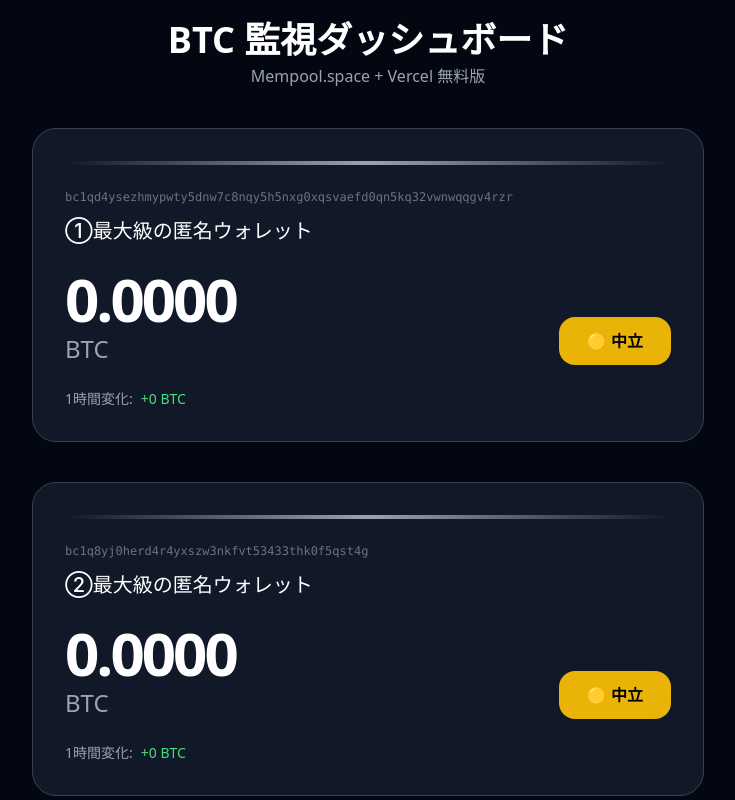
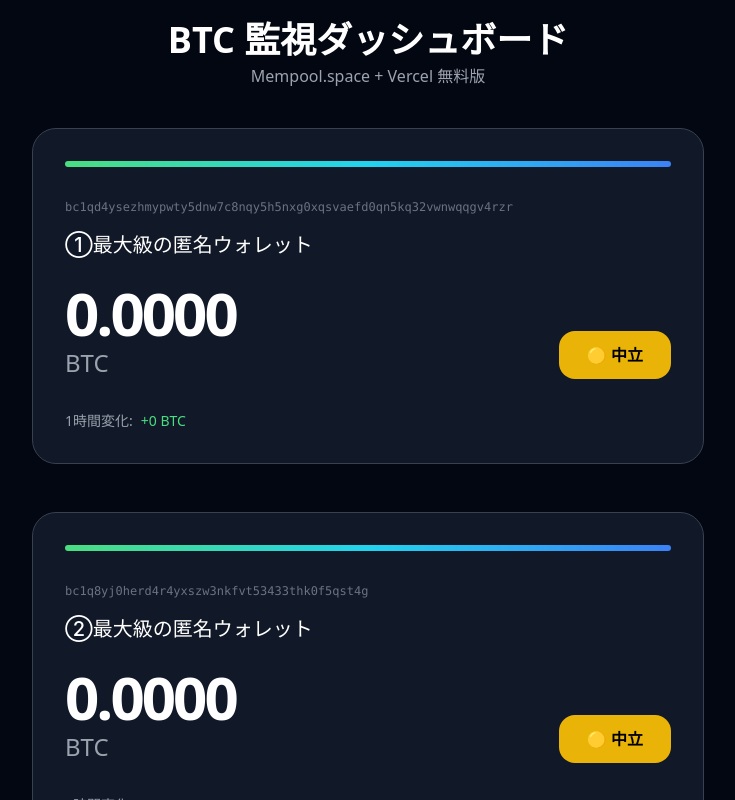
Before and after one commit to 8s2scgtgm4-ctrl/btc-dashboard-free, a Next.js app: page / in a window 1280 px wide. Shown: the top 800 px of the page, without its empty margins (272-1007 px from the left). Built offline with nearby package versions, Linux system fonts and the light colour scheme; no server answers.

Commit message:
Update page.tsx

```diff
--- a/app/page.tsx
+++ b/app/page.tsx
@@ -99,20 +99,20 @@ export default function Dashboard() {
         <h1 className="text-4xl font-bold text-center mb-1">BTC 監視ダッシュボード</h1>
         <p className="text-center text-gray-400 mb-10">Mempool.space + Vercel 無料版</p>
 
-        <div className="space-y-10"> {/* さらに間隔を広く */}
+        <div className="space-y-12"> {/* カード間の間隔をさらに広く */}
           {data.map((item, index) => (
             <div key={index} className="bg-gray-900 border border-gray-700 rounded-3xl p-8">
 
-              {/* 新しく追加した区切りライン */}
-              <div className="h-1 bg-gradient-to-r from-transparent via-gray-400 to-transparent mb-6"></div>
+              {/* 目立つ区切りライン（緑〜シアンのグラデーション） */}
+              <div className="h-1.5 bg-gradient-to-r from-green-400 via-cyan-400 to-blue-500 rounded-full mb-8"></div>
 
-              <div className="font-mono text-xs text-gray-500 break-all mb-3">
+              <div className="font-mono text-xs text-gray-500 break-all mb-4">
                 {item.address}
               </div>
 
               <div className="text-xl font-medium mb-6">{item.label}</div>
 
-              <div className="flex justify-between items-end mb-6">
+              <div className="flex justify-between items-end mb-8">
                 <div>
                   <div className="text-6xl font-bold tabular-nums tracking-tighter">
                     {formatBalance(item.btc_balance)}
```
